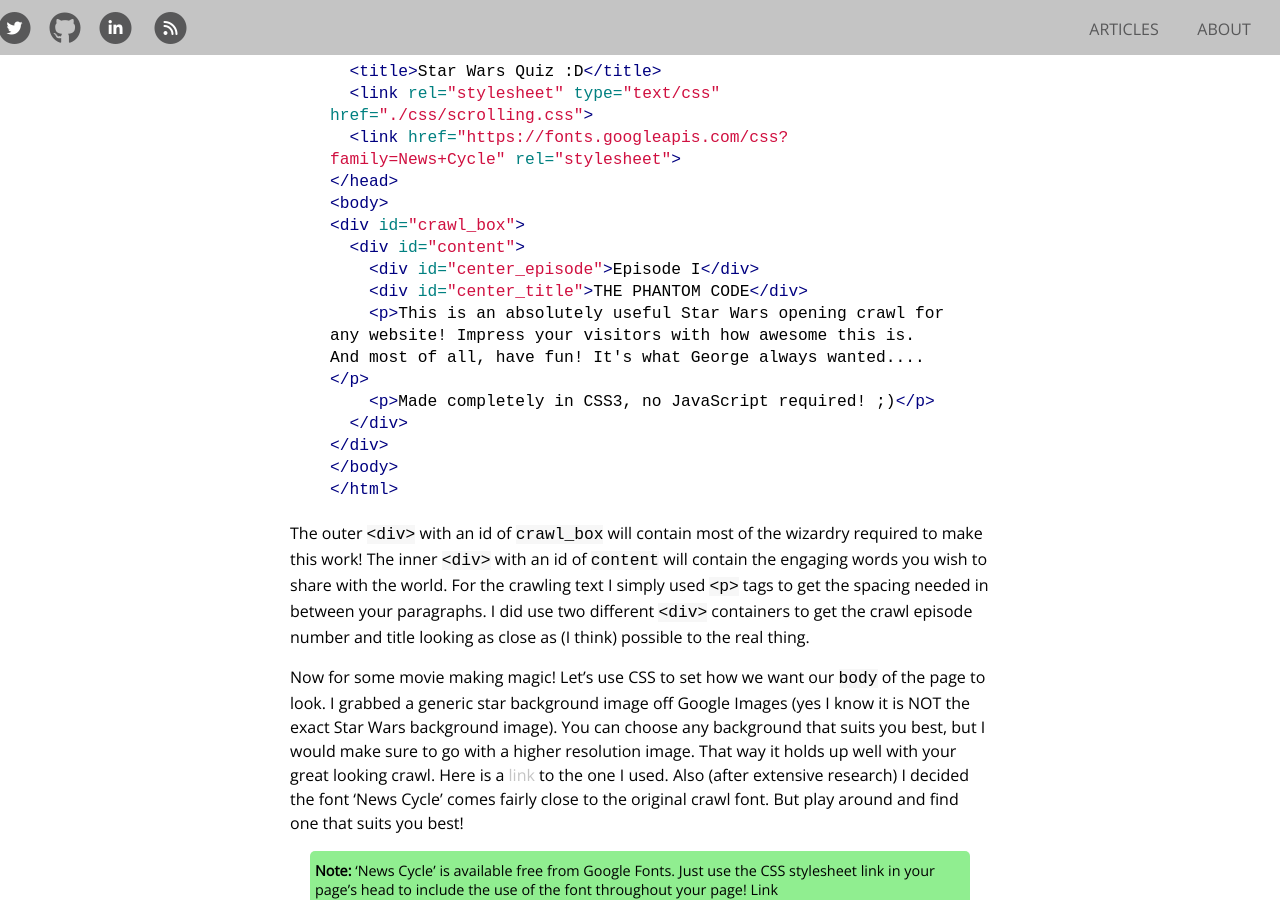
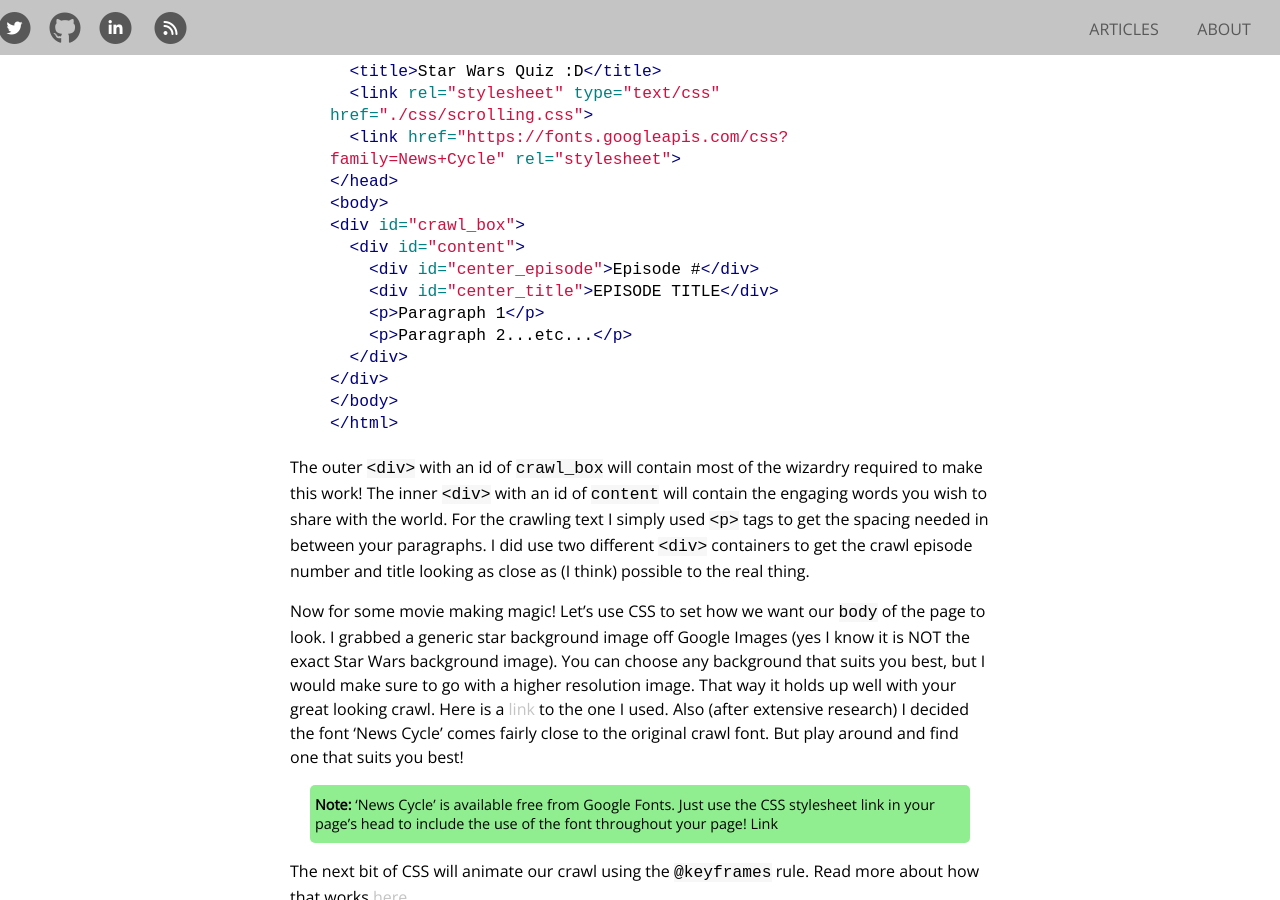
Before and after one commit to jlocatis/jlocatis.github.io, a Jekyll site: the page built from _posts/2017-03-17-starwars-crawl-css.md, in a window 1280 px wide and 900 px high, scrolled down 648 px. Built offline with Jekyll 4.4.1, drawn with Linux system fonts in a browser that asks for light colours; nearby versions of some CDN libraries; our own code applies the rules of GitHub Pages for plain Markdown files.

Commit message:
Fixed an issue in CSS SW post

```diff
--- a/_posts/2017-03-17-starwars-crawl-css.md
+++ b/_posts/2017-03-17-starwars-crawl-css.md
@@ -21,10 +21,10 @@ It’s quite simple really. First build a basic HTML page containing two `<div>`
 <body>
 <div id="crawl_box">
   <div id="content">
-    <div id="center_episode">Episode I</div>
-    <div id="center_title">THE PHANTOM CODE</div>
-    <p>This is an absolutely useful Star Wars opening crawl for any website! Impress your visitors with how awesome this is. And most of all, have fun! It's what George always wanted....</p>
-    <p>Made completely in CSS3, no JavaScript required! ;)</p>
+    <div id="center_episode">Episode #</div>
+    <div id="center_title">EPISODE TITLE</div>
+    <p>Paragraph 1</p>
+    <p>Paragraph 2...etc...</p>
   </div>
 </div>
 </body>
```
